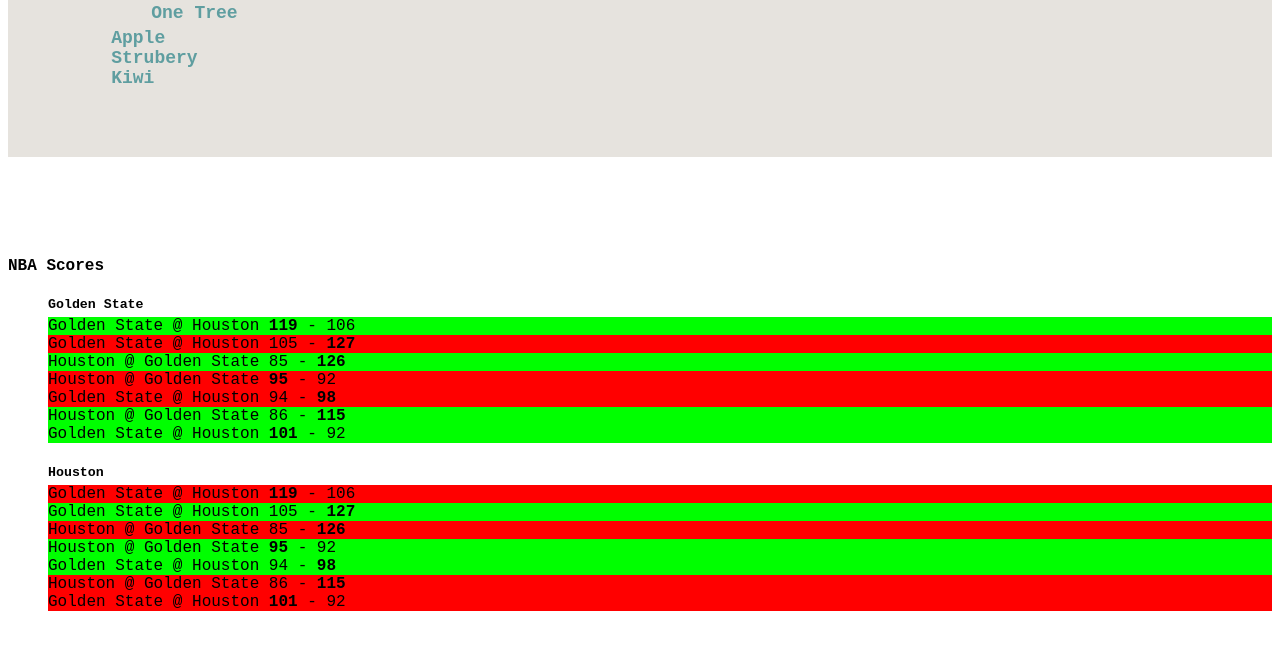
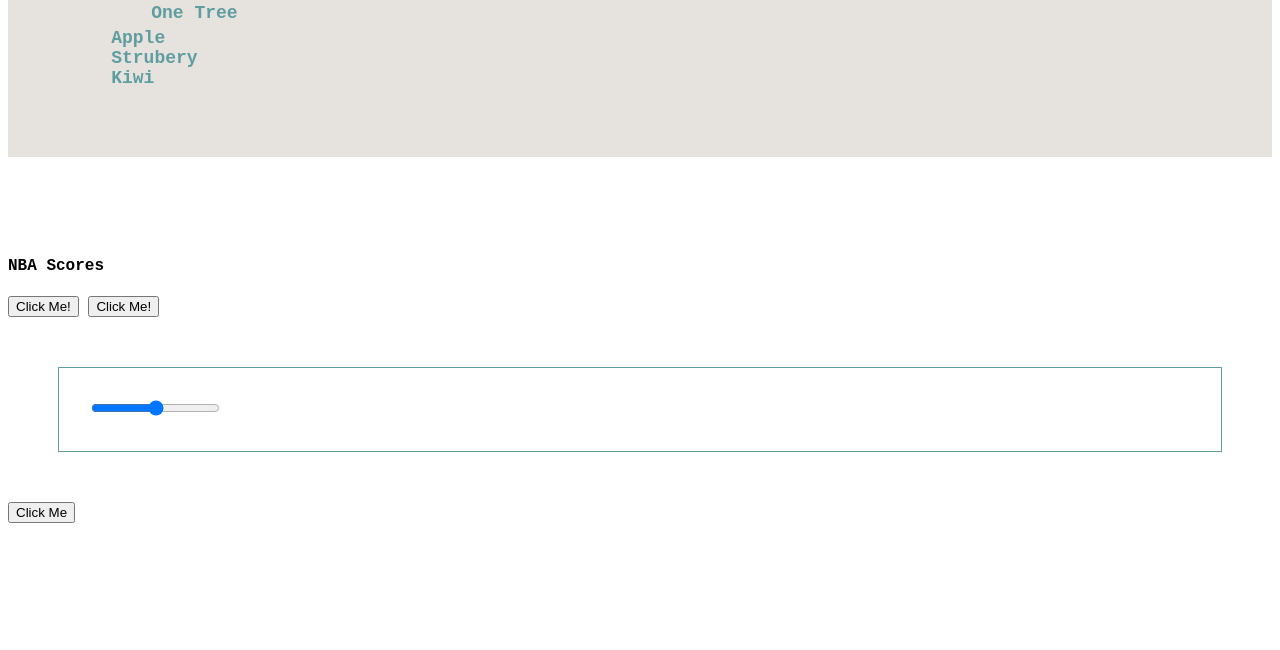
Before and after one commit to GitcrackerUK/Bootcamp, a plain HTML site: page index.html in a window 1280 px wide. Shown: the part 1581-2231 px from the top of the page. Drawn offline with Linux system fonts and the light colour scheme.

Commit message:
AddEventListener

```diff
--- a/index.html
+++ b/index.html
@@ -46,7 +46,7 @@
         <form>
             <p>
                 <label for="che">Check</label>
-                <input id='che' type="radio" >
+                <input id='che' type="radio">
             </p>
             <p>
                 <label for="">Name</label>
@@ -83,14 +83,21 @@
             <li>Kiwi</li>
         </ul>
     </div>
-    <div  id="score">
+    <div id="score">
         <h4>NBA Scores</h4>
-
-
+    </div>
+    <div id="event">
+        <button onclick="alert('You clicked')">Click Me!</button>
+        <button onclick="console.log('clicked')">Click Me!</button>
+        <form onmouseover="console.log('Mouse over')" action="">
+            <input type="range" min="10" max="50">
+        </form>
+        <button id="clicker">Click Me</button>
     </div>
     <footer></footer>
     <script src="main.js">
     </script>
+
 </body>
 
 </html>
--- a/main.js
+++ b/main.js
@@ -1928,132 +1928,160 @@
 // let h4Attr = h4underTopH1.attributes
 // console.log(h4Attr);
 
-const warriorsGames = [{
-        awayTeam: {
-            team: 'Golden State',
-            points: 119,
-            isWinner: true
-        },
-        homeTeam: {
-            team: 'Houston',
-            points: 106,
-            isWinner: false
-        }
-    },
-    {
-        awayTeam: {
-            team: 'Golden State',
-            points: 105,
-            isWinner: false
-        },
-        homeTeam: {
-            team: 'Houston',
-            points: 127,
-            isWinner: true
-        }
-    },
-    {
-        homeTeam: {
-            team: 'Golden State',
-            points: 126,
-            isWinner: true
-        },
-        awayTeam: {
-            team: 'Houston',
-            points: 85,
-            isWinner: false
-        }
-    },
-    {
-        homeTeam: {
-            team: 'Golden State',
-            points: 92,
-            isWinner: false
-        },
-        awayTeam: {
-            team: 'Houston',
-            points: 95,
-            isWinner: true
-        }
-    },
-    {
-        awayTeam: {
-            team: 'Golden State',
-            points: 94,
-            isWinner: false
-        },
-        homeTeam: {
-            team: 'Houston',
-            points: 98,
-            isWinner: true
-        }
-    },
-    {
-        homeTeam: {
-            team: 'Golden State',
-            points: 115,
-            isWinner: true
-        },
-        awayTeam: {
-            team: 'Houston',
-            points: 86,
-            isWinner: false
-        }
-    },
-    {
-        awayTeam: {
-            team: 'Golden State',
-            points: 101,
-            isWinner: true
-        },
-        homeTeam: {
-            team: 'Houston',
-            points: 92,
-            isWinner: false
-        }
-    }
-]
-let score = document.querySelector('#score') //selected parent div
-
-
-let makeChart = (games, targetTeam) => {
-    const ulParent = document.createElement('ul')
-    const scoresHeader = document.createElement('h5')
-    // scoresHeader.style.marginBottom = "5px"
-    scoresHeader.innerText = `${targetTeam}`
-    ulParent.appendChild(scoresHeader)
-
-    for (let game of games) {
-        const gameLi = document.createElement('li')
-        // gameLi.style.listStyleType="none";
-        gameLi.innerHTML = getScoreLine(game,targetTeam);
-        ulParent.appendChild(gameLi);
-        gameLi.classList.add(isWinner(game,targetTeam) ? 'win' : 'lost')
-    }
-        return ulParent;
-};
-
-function isWinner({ homeTeam, awayTeam}, targetTeam) {
-    let target = homeTeam.team === targetTeam ? homeTeam : awayTeam;
-   return target.isWinner
-}
-
-const getScoreLine = ({ homeTeam,awayTeam}) => {
-    const {
-        team: hTeam,
-        points: hPoints
-    } = homeTeam;
-    const {
-        team: aTeam,
-        points: aPoints
-    } = awayTeam;
-    let GameTeams = `${aTeam} @ ${hTeam}`;
-    let GameScores = aPoints > hPoints ? `<b>${aPoints}</b> - ${hPoints}` : `${aPoints} - <b>${hPoints}</b>`
-    return `${GameTeams} ${GameScores} `;
-};
-
-let game1 = makeChart(warriorsGames,'Golden State')
-score.appendChild(game1);
-
-let game2 = makeChart(warriorsGames,'Houston')
-score.appendChild(game2)
+// const warriorsGames = [{
+//         awayTeam: {
+//             team: 'Golden State',
+//             points: 119,
+//             isWinner: true
+//         },
+//         homeTeam: {
+//             team: 'Houston',
+//             points: 106,
+//             isWinner: false
+//         }
+//     },
+//     {
+//         awayTeam: {
+//             team: 'Golden State',
+//             points: 105,
+//             isWinner: false
+//         },
+//         homeTeam: {
+//             team: 'Houston',
+//             points: 127,
+//             isWinner: true
+//         }
+//     },
+//     {
+//         homeTeam: {
+//             team: 'Golden State',
+//             points: 126,
+//             isWinner: true
+//         },
+//         awayTeam: {
+//             team: 'Houston',
+//             points: 85,
+//             isWinner: false
+//         }
+//     },
+//     {
+//         homeTeam: {
+//             team: 'Golden State',
+//             points: 92,
+//             isWinner: false
+//         },
+//         awayTeam: {
+//             team: 'Houston',
+//             points: 95,
+//             isWinner: true
+//         }
+//     },
+//     {
+//         awayTeam: {
+//             team: 'Golden State',
+//             points: 94,
+//             isWinner: false
+//         },
+//         homeTeam: {
+//             team: 'Houston',
+//             points: 98,
+//             isWinner: true
+//         }
+//     },
+//     {
+//         homeTeam: {
+//             team: 'Golden State',
+//             points: 115,
+//             isWinner: true
+//         },
+//         awayTeam: {
+//             team: 'Houston',
+//             points: 86,
+//             isWinner: false
+//         }
+//     },
+//     {
+//         awayTeam: {
+//             team: 'Golden State',
+//             points: 101,
+//             isWinner: true
+//         },
+//         homeTeam: {
+//             team: 'Houston',
+//             points: 92,
+//             isWinner: false
+//         }
+//     }
+// ]
+// let score = document.querySelector('#score') //selected parent div
+
+
+// let makeChart = (games, targetTeam) => {
+//     const ulParent = document.createElement('ul')
+//     const scoresHeader = document.createElement('h5')
+//     // scoresHeader.style.marginBottom = "5px"
+//     scoresHeader.innerText = `${targetTeam}`
+//     ulParent.appendChild(scoresHeader)
+
+//     for (let game of games) {
+//         const gameLi = document.createElement('li')
+//         // gameLi.style.listStyleType="none";
+//         gameLi.innerHTML = getScoreLine(game,targetTeam);
+//         ulParent.appendChild(gameLi);
+//         gameLi.classList.add(isWinner(game,targetTeam) ? 'win' : 'lost')
+//     }
+//         return ulParent;
+// };
+
+// function isWinner({ homeTeam, awayTeam}, targetTeam) {
+//     let target = homeTeam.team === targetTeam ? homeTeam : awayTeam;
+//    return target.isWinner
+// }
+
+// const getScoreLine = ({ homeTeam,awayTeam}) => {
+//     const {
+//         team: hTeam,
+//         points: hPoints
+//     } = homeTeam;
+//     const {
+//         team: aTeam,
+//         points: aPoints
+//     } = awayTeam;
+//     let GameTeams = `${aTeam} @ ${hTeam}`;
+//     let GameScores = aPoints > hPoints ? `<b>${aPoints}</b> - ${hPoints}` : `${aPoints} - <b>${hPoints}</b>`
+//     return `${GameTeams} ${GameScores} `;
+// };
+
+// let game1 = makeChart(warriorsGames,'Golden State')
+// score.appendChild(game1);
+
+// let game2 = makeChart(warriorsGames,'Houston')
+// score.appendChild(game2)
+
+// listener         event            code to run
+//
+// on click         click             submit
+// on hover         hover             expand box
+
+// let btn = document.querySelector('#clicker')
+// console.dir(btn)
+// let firstBtn = document.querySelector('#event button')
+// console.dir(firstBtn);
+// // btn.onclick = alert('heello');
+// console.log(btn)
+// btn.onclick=function(){
+//     console.log('You clicked me!!!');
+// }
+// console.dir(btn);
+// btn.addEventListener('click', function(){console.log('Event listener');} )
+// btn.addEventListener('mouseover', ()=> console.log('Mouse over'))
+// btn.addEventListener('mouseover',()=> btn.innerText='Stop touching me!!' )
+// btn.addEventListener('mouseout', ()=> btn.innerText='Click Me')
+// btn.addEventListener('click', ()=> btn.innerText = ' CLICK')
+
+// window.addEventListener('scroll',()=> console.log('stop scrolling'))
+
+// let inputRange = document.querySelector('#event input')
+
+// inputRange.addEventListener('mousedown',()=> console.log(inputRange.value))
+// inputRange.addEventListener('mouseup', ()=> console.log(inputRange.value))
--- a/style.css
+++ b/style.css
@@ -100,9 +100,11 @@
 #score {
     margin-top: 100px;
 }
+
 #score ul h5 {
     margin-bottom: 5px;
 }
+
 #score li {
     list-style-type: none;
 }
```
